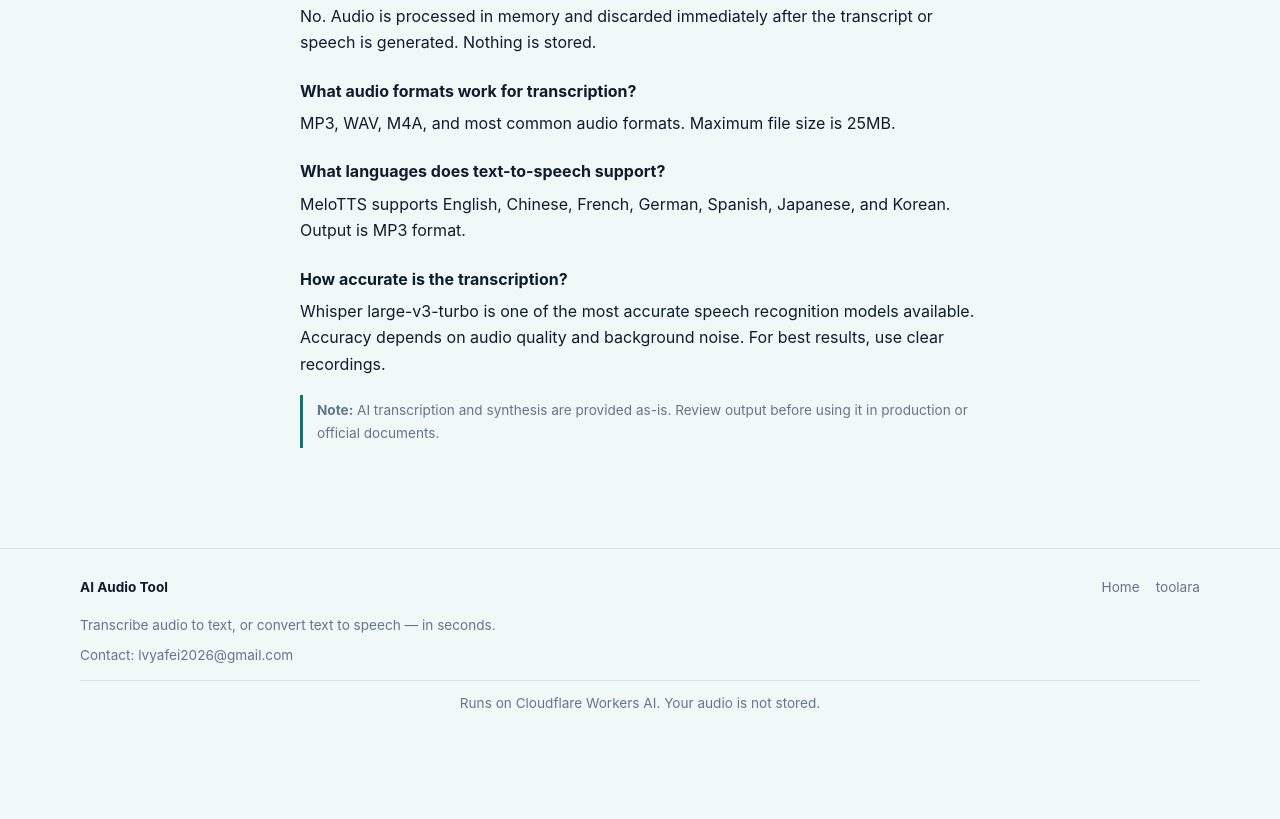
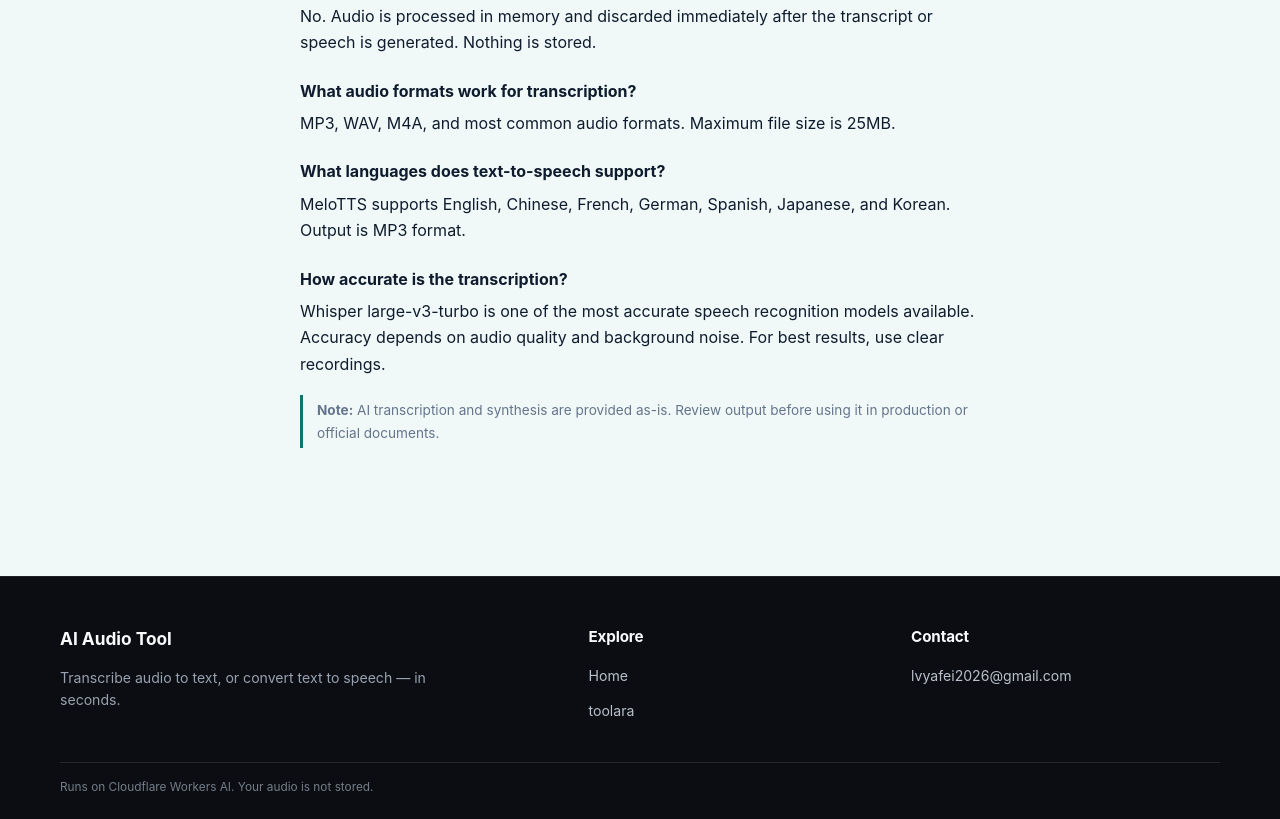
Before and after one commit to lvyafei2026-coder/ai-audio-tool, a website: page public/index.html in a window 1280 px wide. Shown: the part 1155-1974 px from the top of the page. Before the commit the page ends 1906 px from the top, so only its background shows below. Drawn offline with Linux system fonts and the light colour scheme.

Commit message:
Use three-column site footers

```diff
--- a/public/css/style.css
+++ b/public/css/style.css
@@ -108,15 +108,17 @@ li { margin-bottom: 8px; line-height: 1.65; }
   .site-nav select { min-width: 118px; }
 }
 
-.site-footer { margin-top: 36px; padding: 28px 20px 36px; border-top: 1px solid var(--border, rgba(100,116,139,0.25)); color: var(--muted, #64748b); font-size: 0.85rem; line-height: 1.6; }
-.site-footer-inner { max-width: 1120px; margin: 0 auto; }
-.site-footer-details { text-align: left; }
-.site-footer-top { display: flex; align-items: center; justify-content: space-between; gap: 16px; flex-wrap: wrap; }
-.site-footer-brand { color: var(--text, #0f1c2e); font-weight: 700; text-decoration: none; }
-.site-footer-nav { display: flex; align-items: center; gap: 16px; flex-wrap: wrap; }
-.site-footer a { color: inherit; text-decoration: none; }
-.site-footer a:hover { color: var(--accent, #2563eb); text-decoration: underline; }
-.site-footer-description { max-width: 760px; margin: 16px 0 8px; }
-.site-footer-contact { margin: 8px 0; }
-.site-footer-privacy { margin: 14px 0 0; padding-top: 12px; border-top: 1px solid var(--border, rgba(100,116,139,0.25)); }
-@media (max-width: 560px) { .site-footer-top { align-items: flex-start; flex-direction: column; gap: 10px; } .site-footer-nav { gap: 12px; } }
+.site-footer { margin-top: 64px !important; padding: 48px 24px 22px !important; background: #0b0d12 !important; border-top: 1px solid rgba(255,255,255,0.08) !important; color: #a6adbb !important; text-align: left !important; font-size: 0.88rem !important; line-height: 1.6; }
+.site-footer-inner { max-width: 1160px; margin: 0 auto; }
+.site-footer-grid { display: grid; grid-template-columns: minmax(0, 1.4fr) minmax(150px, 0.8fr) minmax(200px, 0.9fr); gap: 48px; }
+.site-footer-column { min-width: 0; }
+.site-footer-brand { display: inline-block; color: #f8fafc !important; font-size: 1.08rem; font-weight: 700; text-decoration: none; }
+.site-footer-heading { margin: 0 0 16px !important; color: #f8fafc; font-size: 0.95rem; font-weight: 650; }
+.site-footer-description { max-width: 420px; margin: 14px 0 0 !important; color: #98a1af; }
+.site-footer-nav { display: grid; justify-items: start; gap: 10px; }
+.site-footer a { color: #b9c0cb !important; text-decoration: none; }
+.site-footer a:hover { color: #fff !important; text-decoration: underline; }
+.site-footer-contact { margin: 0 !important; color: #b9c0cb; overflow-wrap: anywhere; }
+.site-footer-bottom { margin-top: 40px; padding-top: 16px; border-top: 1px solid rgba(255,255,255,0.1); color: #747d8a; font-size: 0.74rem; line-height: 1.5; }
+.site-footer-bottom p { margin: 0; }
+@media (max-width: 720px) { .site-footer { padding: 36px 20px 20px !important; } .site-footer-grid { grid-template-columns: 1fr; gap: 28px; } .site-footer-bottom { margin-top: 28px; } } .site-footer-nav { gap: 12px; } }
--- a/public/index.html
+++ b/public/index.html
@@ -163,14 +163,16 @@
 </main>
 
 <footer class="footer site-footer">
-<div class="site-footer-inner"><div class="site-footer-details">
-<div class="site-footer-top">
-<span class="site-footer-brand" data-i18n="title">AI Audio Tool</span>
-<nav class="site-footer-nav" aria-label="Quick navigation"><a href="/">Home</a><a href="https://toolara.dev/">toolara</a></nav>
+<div class="site-footer-inner">
+<div class="site-footer-grid">
+<section class="site-footer-column">
+<a class="site-footer-brand" href="/"><span class="site-footer-brand" data-i18n="title">AI Audio Tool</span></a>
+<p class="site-footer-description" data-i18n="subtitle">Transcribe audio to text, or convert text to speech — in seconds.</p>
+</section>
+<section class="site-footer-column"><h2 class="site-footer-heading">Explore</h2><nav class="site-footer-nav" aria-label="Quick navigation"><a href="/" data-i18n="navHome">Home</a><a href="https://toolara.dev/">toolara</a></nav></section>
+<section class="site-footer-column"><h2 class="site-footer-heading">Contact</h2><a href="mailto:lvyafei2026@gmail.com">lvyafei2026@gmail.com</a></section>
 </div>
-<p class="site-footer-description" data-i18n="subtitle">Transcribe audio to text, or convert text to speech — in seconds.</p>
-<p class="site-footer-contact"><span>Contact:</span> <a href="mailto:lvyafei2026@gmail.com">lvyafei2026@gmail.com</a></p>
-</div><p class="site-footer-privacy" data-i18n="footer">Runs on Cloudflare Workers AI. Your audio is not stored.</p>
+<div class="site-footer-bottom"><p class="site-footer-privacy" data-i18n="footer">Runs on Cloudflare Workers AI. Your audio is not stored.</p></div>
 </div>
 </footer>
 
```
